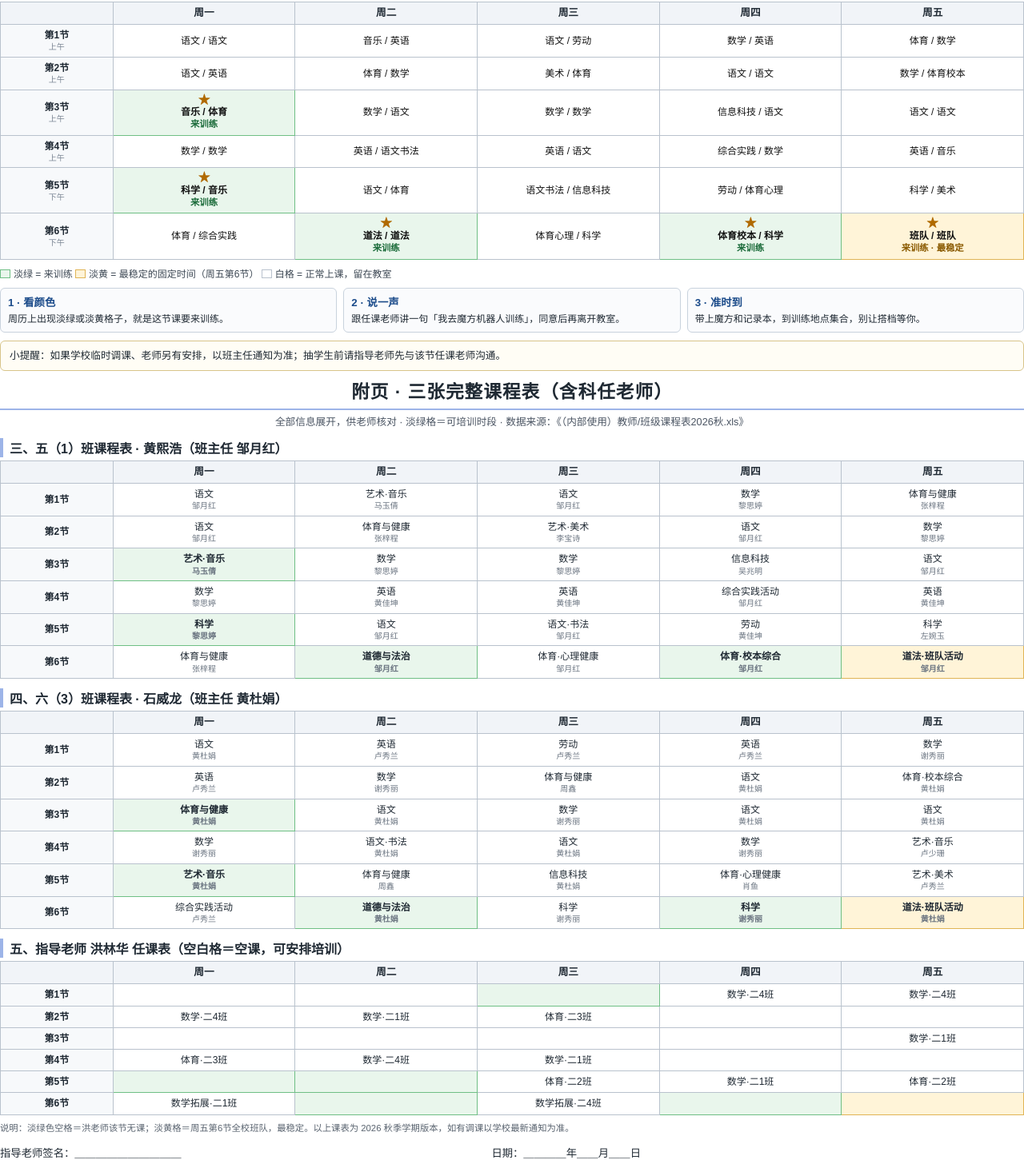
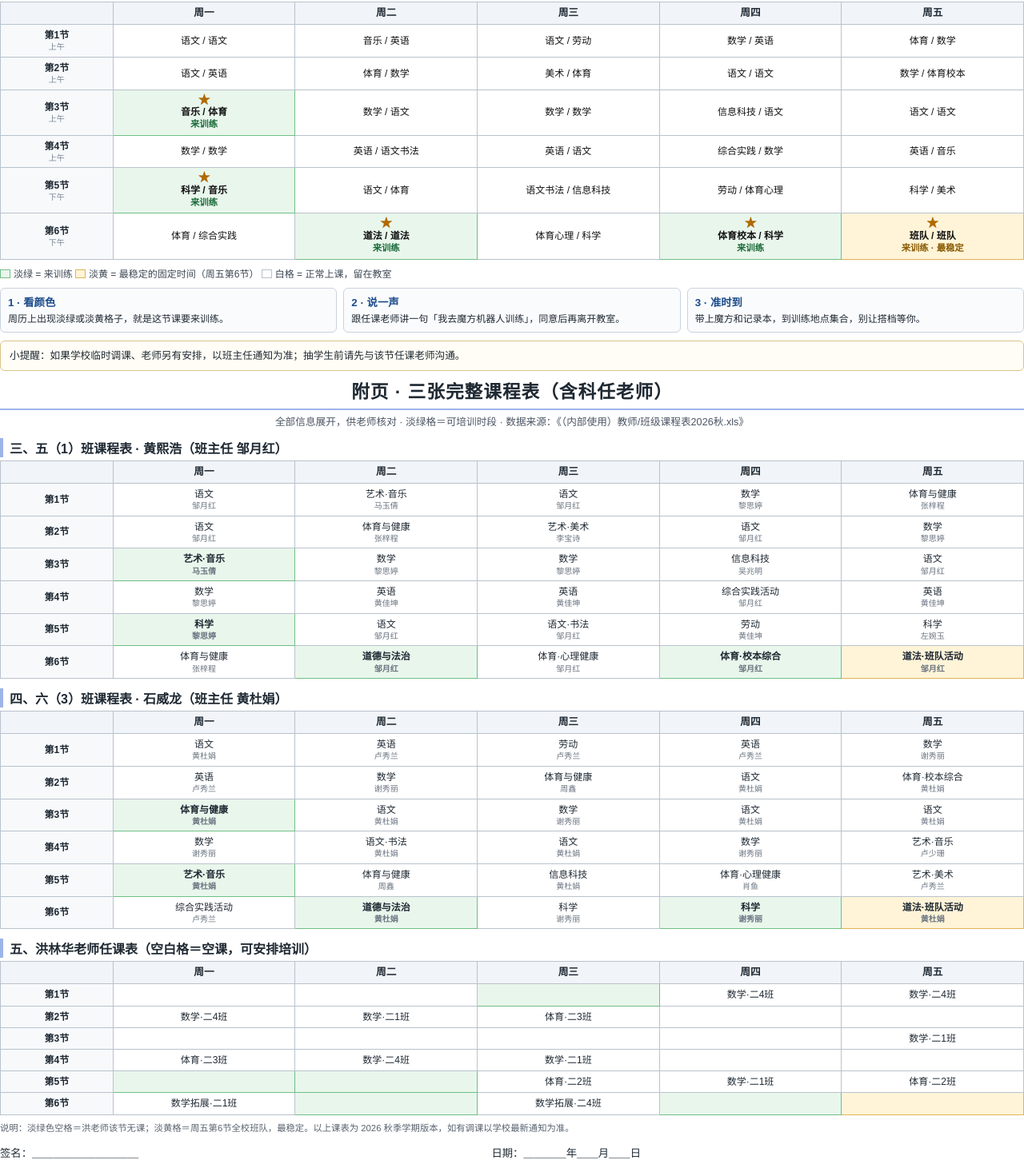
Before and after one commit to hlh66/hlh66.github.io, a plain HTML site: page px1117/index.html in a window 1280 px wide. Shown: the part 332-1783 px from the top of the page at 80% size. Drawn offline with Linux system fonts and the light colour scheme.

Commit message:
更新 px1117/index.html

```diff
--- a/px1117/index.html
+++ b/px1117/index.html
@@ -68,7 +68,7 @@
 <!-- ================= 第 1 页：给学生看 ================= -->
 <div class="page">
   <h1>创客魔方机器人 · 我们的训练时间</h1>
-  <div class="head-info">黄熙浩（五1班·邹月红老师）　｜　石威龙（六3班·黄杜娟老师）　｜　指导老师：洪林华　｜　2026 年秋季学期</div>
+  <div class="head-info">黄熙浩（五1班·邹月红老师）　｜　石威龙（六3班·黄杜娟老师）　｜　2026 年秋季学期</div>
 
   <h2>一、这周哪几节来训练（共 5 个时段，全部写清楚原本上什么课）</h2>
   <table>
@@ -147,7 +147,7 @@
     <div class="step"><b>2 · 说一声</b><p>跟任课老师讲一句「我去魔方机器人训练」，同意后再离开教室。</p></div>
     <div class="step"><b>3 · 准时到</b><p>带上魔方和记录本，到训练地点集合，别让搭档等你。</p></div>
   </div>
-  <div class="tip">小提醒：如果学校临时调课、老师另有安排，以班主任通知为准；抽学生前请指导老师先与该节任课老师沟通。</div>
+  <div class="tip">小提醒：如果学校临时调课、老师另有安排，以班主任通知为准；抽学生前请先与该节任课老师沟通。</div>
 </div>
 
 <!-- ================= 第 2 页：完整课表，供核对 ================= -->
@@ -177,7 +177,7 @@
     <tr><td class="rowhead">第6节</td><td>综合实践活动<span class="t">卢秀兰</span></td><td class="go">道德与法治<span class="t">黄杜娟</span></td><td>科学<span class="t">谢秀丽</span></td><td class="go">科学<span class="t">谢秀丽</span></td><td class="best">道法·班队活动<span class="t">黄杜娟</span></td></tr>
   </table>
 
-  <h2>五、指导老师 洪林华 任课表（空白格＝空课，可安排培训）</h2>
+  <h2>五、洪林华老师任课表（空白格＝空课，可安排培训）</h2>
   <table>
     <tr><th style="width:11%"></th><th>周一</th><th>周二</th><th>周三</th><th>周四</th><th>周五</th></tr>
     <tr><td class="rowhead">第1节</td><td></td><td></td><td class="go"></td><td>数学·二4班</td><td>数学·二4班</td></tr>
@@ -188,7 +188,7 @@
     <tr><td class="rowhead">第6节</td><td>数学拓展·二1班</td><td class="go"></td><td>数学拓展·二4班</td><td class="go"></td><td class="best"></td></tr>
   </table>
   <div class="note">说明：淡绿色空格＝洪老师该节无课；淡黄格＝周五第6节全校班队，最稳定。以上课表为 2026 秋季学期版本，如有调课以学校最新通知为准。</div>
-  <div class="sign"><span>指导老师签名：＿＿＿＿＿＿＿＿＿＿</span><span>日期：＿＿＿＿年＿＿月＿＿日</span></div>
+  <div class="sign"><span>签名：＿＿＿＿＿＿＿＿＿＿</span><span>日期：＿＿＿＿年＿＿月＿＿日</span></div>
 </div>
 </body>
 </html>
```
